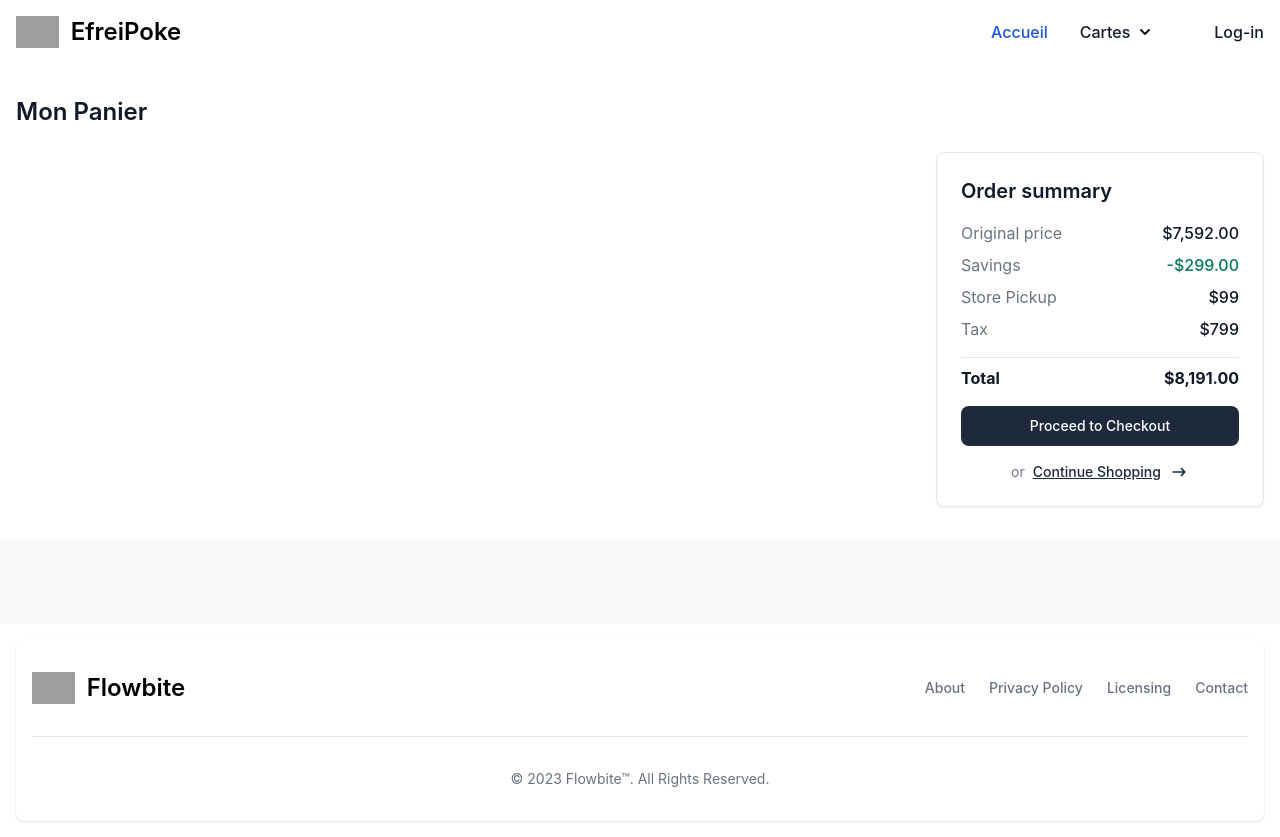
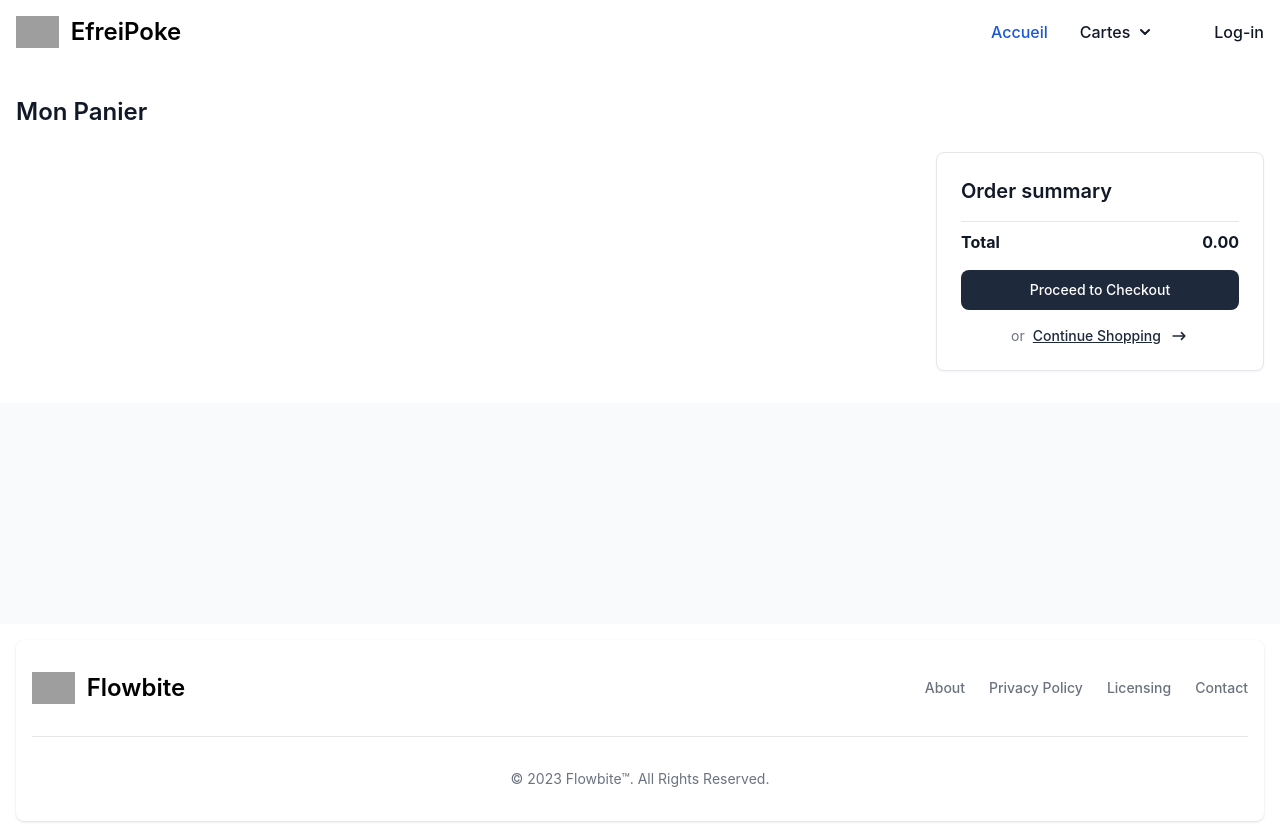
Before and after one commit to Kotaorie/Projet_js_M1, a Vue app in the folder my-vue-app/: page /panier in a window 1280 px wide. Built offline with nearby package versions, Linux system fonts and the light colour scheme; grey boxes are pictures that could not be loaded.

Commit message:
[Feat] panier works

```diff
--- a/my-vue-app/src/components/AppCard.vue
+++ b/my-vue-app/src/components/AppCard.vue
@@ -20,10 +20,11 @@ export default {
         title: String,
         image: String,
         price: Number,
+        id: Number,
     },
     methods: {
         addArticle() {
-            this.$emit('add-article', { title: this.title, price: this.price });
+            this.$emit('add-article', { title: this.title, price: this.price, image: this.image, id: this.id });
         }
     }
 }
--- a/my-vue-app/src/components/AppCardFilter.vue
+++ b/my-vue-app/src/components/AppCardFilter.vue
@@ -88,7 +88,6 @@ export default {
         },
         categories: {
           handler() {
-            console.log(this.categories);
             this.$emit('filter', this.price, this.name, this.categories);
           },
           deep: true
--- a/my-vue-app/src/components/AppPanier.vue
+++ b/my-vue-app/src/components/AppPanier.vue
@@ -8,41 +8,34 @@
         <div class="space-y-6">
           <div v-for="(e, index) of articles" :key="index" class="rounded-lg border border-gray-200 bg-white p-4 shadow-sm dark:border-gray-700 dark:bg-gray-800 md:p-6">
             <div class="space-y-4 md:flex md:items-center md:justify-between md:gap-6 md:space-y-0">
-                <img class="h-20 w-20 dark:hidden" src="https://flowbite.s3.amazonaws.com/blocks/e-commerce/imac-front.svg" alt="imac image" />
+                <img class="h-auto w-20 dark:hidden" :src="e.image" alt="imac image" />
                 <h2>{{ e.name }}</h2>
                 <img class="hidden h-20 w-20 dark:block" src="https://flowbite.s3.amazonaws.com/blocks/e-commerce/imac-front-dark.svg" alt="imac image" />
               <label for="counter-input" class="sr-only">Choose quantity:</label>
               <div class="flex items-center justify-between md:order-3 md:justify-end">
                 <div class="flex items-center">
-                  <button type="button" id="decrement-button" data-input-counter-decrement="counter-input" class="inline-flex h-5 w-5 shrink-0 items-center justify-center rounded-md border border-gray-300 bg-gray-100 hover:bg-gray-200 focus:outline-none focus:ring-2 focus:ring-gray-100 dark:border-gray-600 dark:bg-gray-700 dark:hover:bg-gray-600 dark:focus:ring-gray-700">
+                  <button id="decrement-button" data-input-counter-decrement="counter-input" class="inline-flex h-5 w-5 shrink-0 items-center justify-center rounded-md border border-gray-300 bg-gray-100 hover:bg-gray-200 focus:outline-none focus:ring-2 focus:ring-gray-100 dark:border-gray-600 dark:bg-gray-700 dark:hover:bg-gray-600 dark:focus:ring-gray-700" @click="decreaseQuantity(e)" >
                     <svg class="h-2.5 w-2.5 text-gray-900 dark:text-white" aria-hidden="true" xmlns="http://www.w3.org/2000/svg" fill="none" viewBox="0 0 18 2">
                       <path stroke="currentColor" stroke-linecap="round" stroke-linejoin="round" stroke-width="2" d="M1 1h16" />
                     </svg>
                   </button>
-                  <input type="text" id="counter-input" data-input-counter class="w-10 shrink-0 border-0 bg-transparent text-center text-sm font-medium text-gray-900 focus:outline-none focus:ring-0 dark:text-white" placeholder="" value="2" required />
-                  <button type="button" id="increment-button" data-input-counter-increment="counter-input" class="inline-flex h-5 w-5 shrink-0 items-center justify-center rounded-md border border-gray-300 bg-gray-100 hover:bg-gray-200 focus:outline-none focus:ring-2 focus:ring-gray-100 dark:border-gray-600 dark:bg-gray-700 dark:hover:bg-gray-600 dark:focus:ring-gray-700">
+                  <input type="text" id="counter-input" data-input-counter class="w-10 shrink-0 border-0 bg-transparent text-center text-sm font-medium text-gray-900 focus:outline-none focus:ring-0 dark:text-white" placeholder="" :value="e.quantity" required />
+                  <button id="increment-button" data-input-counter-increment="counter-input" class="inline-flex h-5 w-5 shrink-0 items-center justify-center rounded-md border border-gray-300 bg-gray-100 hover:bg-gray-200 focus:outline-none focus:ring-2 focus:ring-gray-100 dark:border-gray-600 dark:bg-gray-700 dark:hover:bg-gray-600 dark:focus:ring-gray-700" @click="increaseQuantity(e)">
                     <svg class="h-2.5 w-2.5 text-gray-900 dark:text-white" aria-hidden="true" xmlns="http://www.w3.org/2000/svg" fill="none" viewBox="0 0 18 18">
                       <path stroke="currentColor" stroke-linecap="round" stroke-linejoin="round" stroke-width="2" d="M9 1v16M1 9h16" />
                     </svg>
                   </button>
                 </div>
                 <div class="text-end md:order-4 md:w-32">
-                  <p class="text-base font-bold text-gray-900 dark:text-white">$1,499</p>
+                  <p class="text-base font-bold text-gray-900 dark:text-white">{{ e.price }}€</p>
                 </div>
               </div>
 
               <div class="w-full min-w-0 flex-1 space-y-4 md:order-2 md:max-w-md">
-                <a href="#" class="text-base font-medium text-gray-900 hover:underline dark:text-white">PC system All in One APPLE iMac (2023) mqrq3ro/a, Apple M3, 24" Retina 4.5K, 8GB, SSD 256GB, 10-core GPU, Keyboard layout INT</a>
+                <a href="#" class="text-base font-medium text-gray-900 hover:underline dark:text-white">{{ e.title }}</a>
 
                 <div class="flex items-center gap-4">
-                  <button type="button" class="inline-flex items-center text-sm font-medium text-gray-500 hover:text-gray-900 hover:underline dark:text-gray-400 dark:hover:text-white">
-                    <svg class="me-1.5 h-5 w-5" aria-hidden="true" xmlns="http://www.w3.org/2000/svg" width="24" height="24" fill="none" viewBox="0 0 24 24">
-                      <path stroke="currentColor" stroke-linecap="round" stroke-linejoin="round" stroke-width="2" d="M12.01 6.001C6.5 1 1 8 5.782 13.001L12.011 20l6.23-7C23 8 17.5 1 12.01 6.002Z" />
-                    </svg>
-                    Add to Favorites
-                  </button>
-
-                  <button type="button" class="inline-flex items-center text-sm font-medium text-red-600 hover:underline dark:text-red-500">
+                  <button class="inline-flex items-center text-sm font-medium text-red-600 hover:underline dark:text-red-500" @click="removeItem(e.id)">
                     <svg class="me-1.5 h-5 w-5" aria-hidden="true" xmlns="http://www.w3.org/2000/svg" width="24" height="24" fill="none" viewBox="0 0 24 24">
                       <path stroke="currentColor" stroke-linecap="round" stroke-linejoin="round" stroke-width="2" d="M6 18 17.94 6M18 18 6.06 6" />
                     </svg>
@@ -61,30 +54,15 @@
 
           <div class="space-y-4">
             <div class="space-y-2">
-              <dl class="flex items-center justify-between gap-4">
-                <dt class="text-base font-normal text-gray-500 dark:text-gray-400">Original price</dt>
-                <dd class="text-base font-medium text-gray-900 dark:text-white">$7,592.00</dd>
-              </dl>
-
-              <dl class="flex items-center justify-between gap-4">
-                <dt class="text-base font-normal text-gray-500 dark:text-gray-400">Savings</dt>
-                <dd class="text-base font-medium text-green-600">-$299.00</dd>
-              </dl>
-
-              <dl class="flex items-center justify-between gap-4">
-                <dt class="text-base font-normal text-gray-500 dark:text-gray-400">Store Pickup</dt>
-                <dd class="text-base font-medium text-gray-900 dark:text-white">$99</dd>
-              </dl>
-
-              <dl class="flex items-center justify-between gap-4">
-                <dt class="text-base font-normal text-gray-500 dark:text-gray-400">Tax</dt>
-                <dd class="text-base font-medium text-gray-900 dark:text-white">$799</dd>
+              <dl class="flex items-center justify-between gap-4" v-for="(e, index) of articles" :key="index">
+                <dt class="text-base font-normal text-gray-500 dark:text-gray-400">{{e.title}} * {{ e.quantity }}</dt>
+                <dd class="text-base font-medium text-gray-900 dark:text-white">{{ (e.price * e.quantity).toFixed(2) }}</dd>
               </dl>
             </div>
 
             <dl class="flex items-center justify-between gap-4 border-t border-gray-200 pt-2 dark:border-gray-700">
               <dt class="text-base font-bold text-gray-900 dark:text-white">Total</dt>
-              <dd class="text-base font-bold text-gray-900 dark:text-white">$8,191.00</dd>
+              <dd class="text-base font-bold text-gray-900 dark:text-white">{{ price }}</dd>
             </dl>
           </div>
 
@@ -111,6 +89,18 @@ export default{
   name: 'AppPanier',
   props: {
    articles: Array,
+   price: Number,
+  },
+  methods: {
+    removeItem(article) {
+      this.$emit('remove-item', article);
+    },
+    increaseQuantity(article) {
+      this.$emit('increase-quantity', article);
+    },
+    decreaseQuantity(article) {
+      this.$emit('decrease-quantity', article);
+    }
   }
 }
 </script>
--- a/my-vue-app/src/store/store.js
+++ b/my-vue-app/src/store/store.js
@@ -28,10 +28,10 @@ export const usePanierStore = defineStore('panier', {
     },
     actions: {
         addToPanier(item) {
-        this.panier.push(item);
+          this.panier.push(item);
         },
-        removeFromPanier(index) {
-        this.panier.splice(index, 1);
+        removeFromPanier(id) {
+          this.panier = this.panier.filter((item) => item.id !== id);
         }
     }
 });
--- a/my-vue-app/src/views/PanierView.vue
+++ b/my-vue-app/src/views/PanierView.vue
@@ -1,29 +1,68 @@
 <template>
     <div>
-      <AppPanier />
+      <AppPanier :articles="articles" :price="price" @remove-item="removeArticle" @increase-quantity="increaseQuantity" @decrease-quantity="decreaseQuantity"/>
     </div>
 </template>
 <script>
 import AppPanier from '@/components/AppPanier.vue';
-import { usePanierStore } from '@/store/store.js';
+import { usePanierStore } from '@/store/store';
 export default {
     name: "PanierView",
     components: {AppPanier},
     data() {
       return {
         articles: [],
-        panier: usePanierStore()
+        panier: usePanierStore(),
+        price: 0,
       }
     },
+    mounted() {
+     this.getArticle();
+     this.getPriceTotal();
+    },
     watch: {
-      panier: {
+      articles: {
         handler() {
-          console.log('panier changed');
-          console.log(this.panier.getPanier);
-          this.articles = this.panier.getPanier;
+          this.getPriceTotal();
         },
         deep: true
       }
     },
+    methods: {
+      removeArticle(id) {
+        this.panier.removeFromPanier(id);
+        console.log(this.panier.getPanier);
+        this.getArticle();
+      },
+      increaseQuantity(articleId) {
+        this.articles.find(article => article.id === articleId.id).quantity += 1;
+      },
+      decreaseQuantity(articleId) {
+        if(this.articles.find(article => article.id === articleId.id).quantity === 1){
+          this.removeArticle(articleId.id);
+        }else{
+          this.articles.find(article => article.id === articleId.id).quantity -= 1;
+        }
+      },
+      getArticle(){
+        this.articles = this.panier.getPanier;
+        const articleMap = new Map();
+        this.articles.forEach(article => {
+          if (articleMap.has(article.id)) {
+            articleMap.get(article.id).quantity += 1;
+          } else {
+            articleMap.set(article.id, { ...article, quantity: 1 });
+          }
+        });
+        this.articles = Array.from(articleMap.values());
+      },
+      getPriceTotal(){
+        this.price = 0;
+        this.articles.forEach(article => {
+          this.price += article.price * article.quantity;
+        });
+        this.price = this.price.toFixed(2);
+      }
+    }
 }
 </script>
```
Also changed, not shown: my-vue-app/src/views/PurchaseView.vue (+8 -7 lines).
